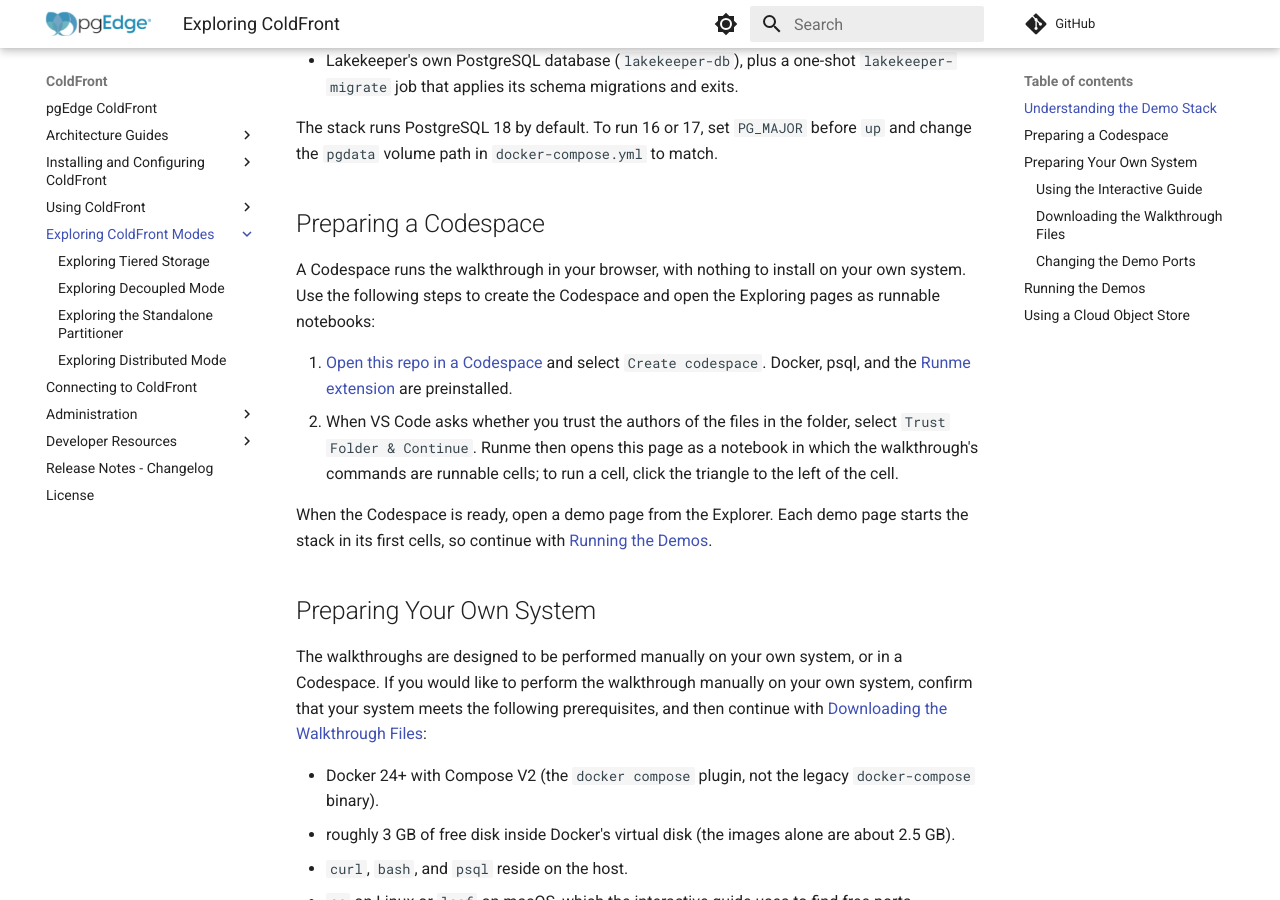
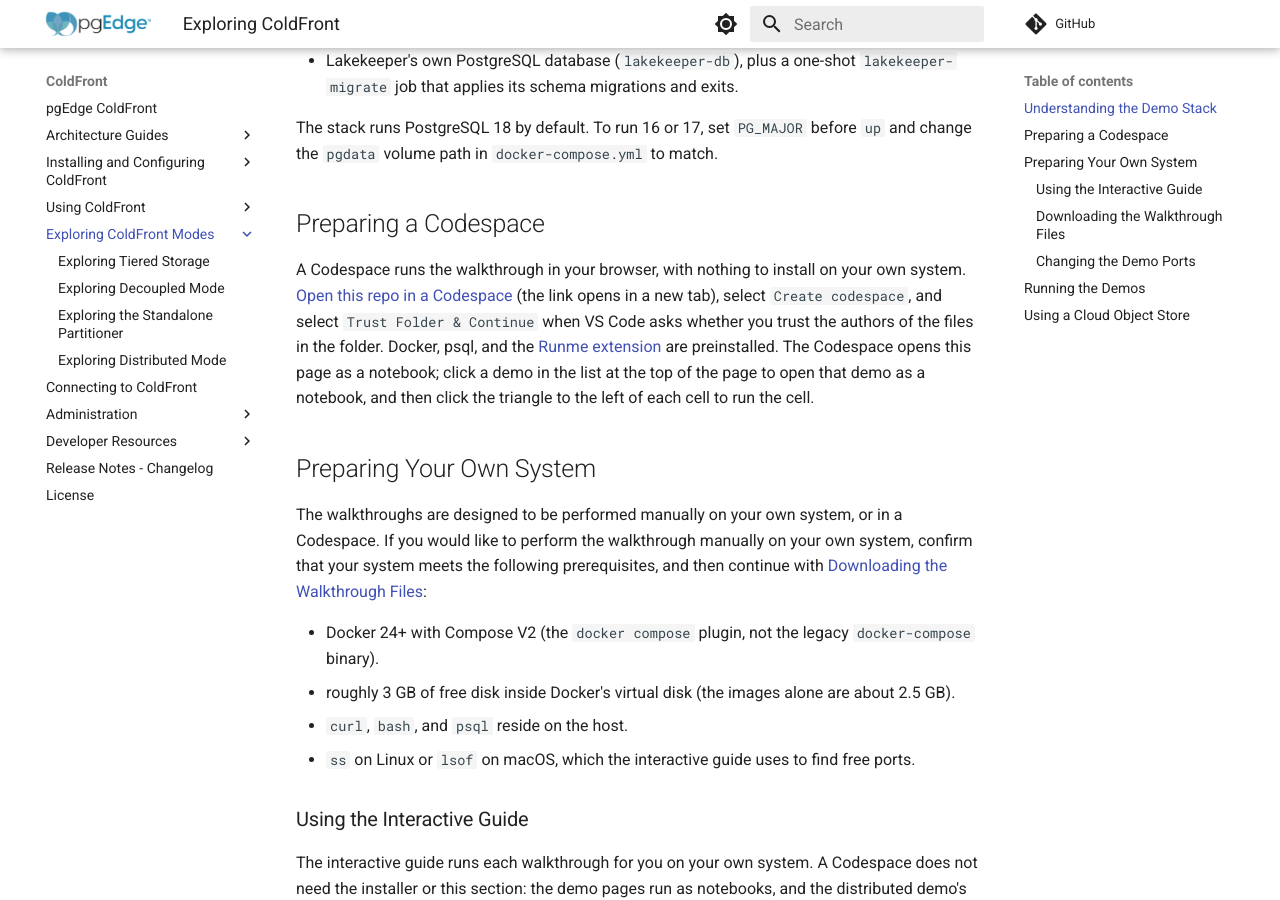
Before and after one commit to pgEdge/coldfront, an MkDocs documentation site: the page built from docs/exploring_coldfront/index.md, in a window 1280 px wide and 900 px high, scrolled down 872 px. Built offline with MkDocs 1.6.1 and Material for MkDocs 9.7.7, drawn with Linux system fonts in a browser that asks for light colours; comment, search, counter and statistics services are not loaded.

Commit message:
Open the Codespace in a new tab and send readers to each demo from the Exploring page

```diff
--- a/docs/exploring_coldfront/index.md
+++ b/docs/exploring_coldfront/index.md
@@ -44,21 +44,15 @@ The stack runs PostgreSQL 18 by default. To run 16 or 17, set `PG_MAJOR` before
 ## Preparing a Codespace
 
 A Codespace runs the walkthrough in your browser, with nothing to install on
-your own system. Use the following steps to create the Codespace and open the
-Exploring pages as runnable notebooks:
-
-1. [Open this repo in a Codespace](https://github.com/codespaces/new?repo=pgEdge/coldfront)
-   and select `Create codespace`. Docker, psql, and the
-   [Runme extension](https://marketplace.visualstudio.com/items?itemName=stateful.runme)
-   are preinstalled.
-2. When VS Code asks whether you trust the authors of the files in the folder,
-   select `Trust Folder & Continue`. Runme then opens this page as a notebook
-   in which the walkthrough's commands are runnable cells; to run a cell, click
-   the triangle to the left of the cell.
-
-When the Codespace is ready, open a demo page from the Explorer. Each demo page
-starts the stack in its first cells, so continue with
-[Running the Demos](#running-the-demos).
+your own system.
+<a href="https://github.com/codespaces/new?repo=pgEdge/coldfront" target="_blank" rel="noopener">Open this repo in a Codespace</a>
+(the link opens in a new tab), select `Create codespace`, and select
+`Trust Folder & Continue` when VS Code asks whether you trust the authors of
+the files in the folder. Docker, psql, and the
+[Runme extension](https://marketplace.visualstudio.com/items?itemName=stateful.runme)
+are preinstalled. The Codespace opens this page as a notebook; click a demo in
+the list at the top of the page to open that demo as a notebook, and then
+click the triangle to the left of each cell to run the cell.
 
 ## Preparing Your Own System
 
```
Also changed, not shown: docs/walkthrough_decoupled.md (+5 -4 lines), docs/walkthrough_partitioner.md (+5 -4 lines), docs/walkthrough_tiered.md (+5 -4 lines).
